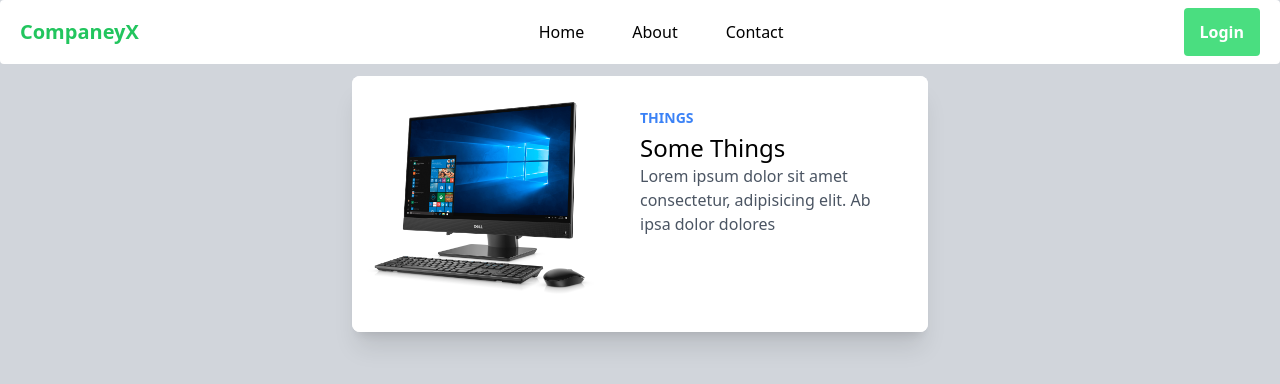
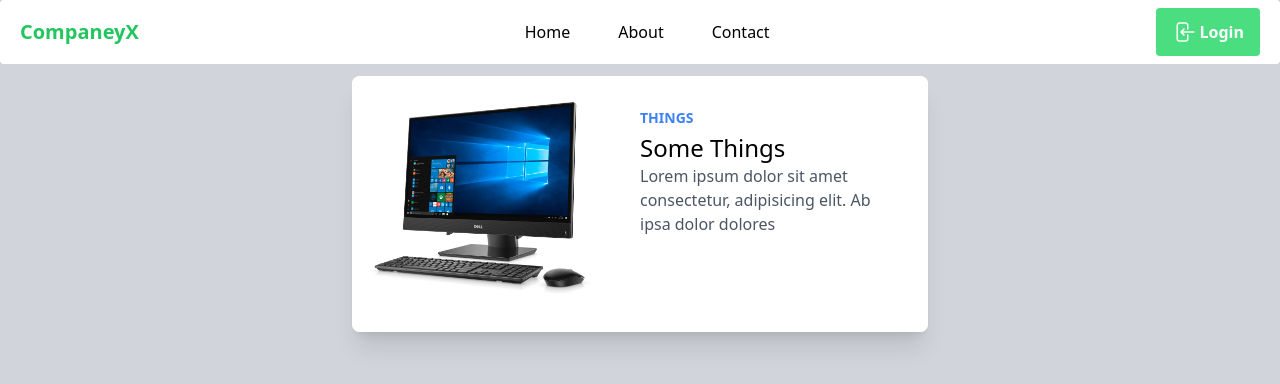
Before and after one commit to Somaliland-Hospitals/SHIS, a plain HTML site: page com.html in a window 1280 px wide. Drawn offline with nearby package versions, Linux system fonts and the light colour scheme.

Commit message:
added login icon

```diff
--- a/com.html
+++ b/com.html
@@ -22,7 +22,11 @@
            </ul>
         </nav>
 
-      <button class="bg-green-400 px-4 rounded my-2 text-white font-semibold">Login</button>
+      <button class="bg-green-400 px-4 rounded my-2 text-white font-semibold flex gap-1 items-center">
+        <svg xmlns="http://www.w3.org/2000/svg" fill="none" viewBox="0 0 24 24" stroke-width="1.5" stroke="currentColor" class="w-6 h-6">
+            <path stroke-linecap="round" stroke-linejoin="round" d="M15.75 9V5.25A2.25 2.25 0 0013.5 3h-6a2.25 2.25 0 00-2.25 2.25v13.5A2.25 2.25 0 007.5 21h6a2.25 2.25 0 002.25-2.25V15M12 9l-3 3m0 0l3 3m-3-3h12.75" />
+          </svg>
+          Login</button>
 
     </div>
 
```
